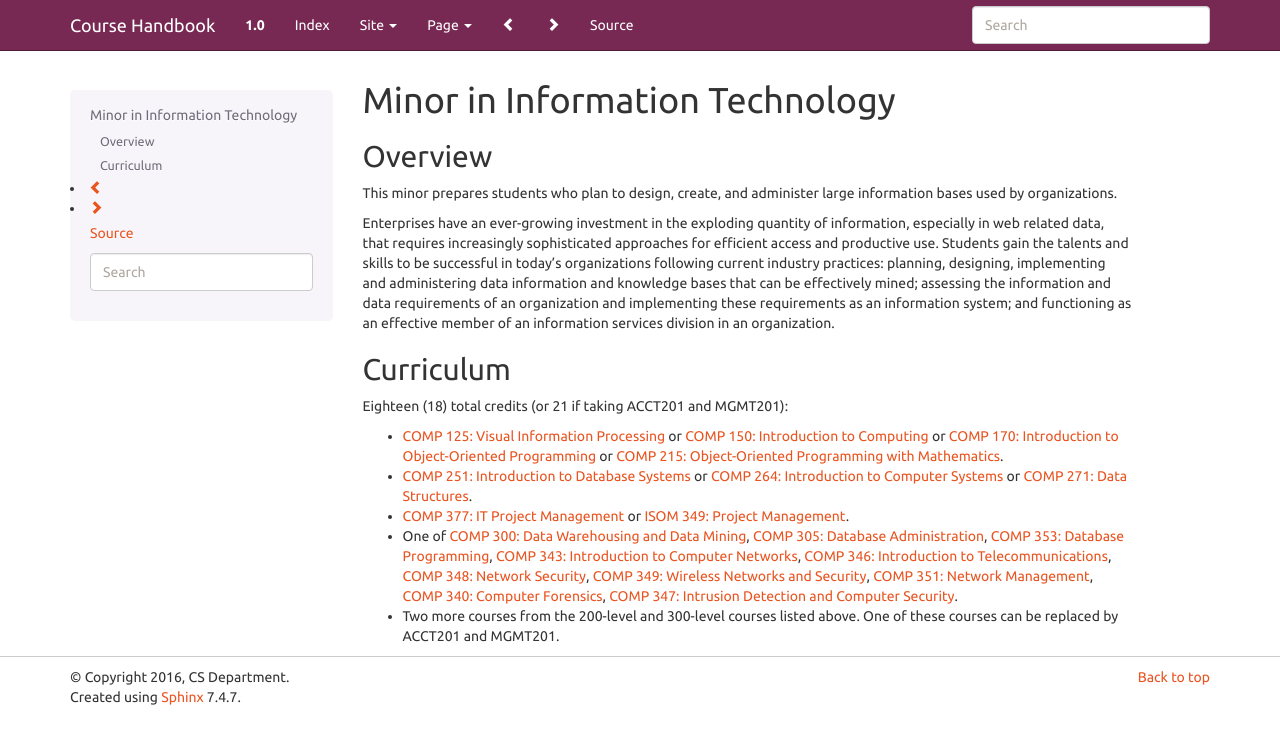
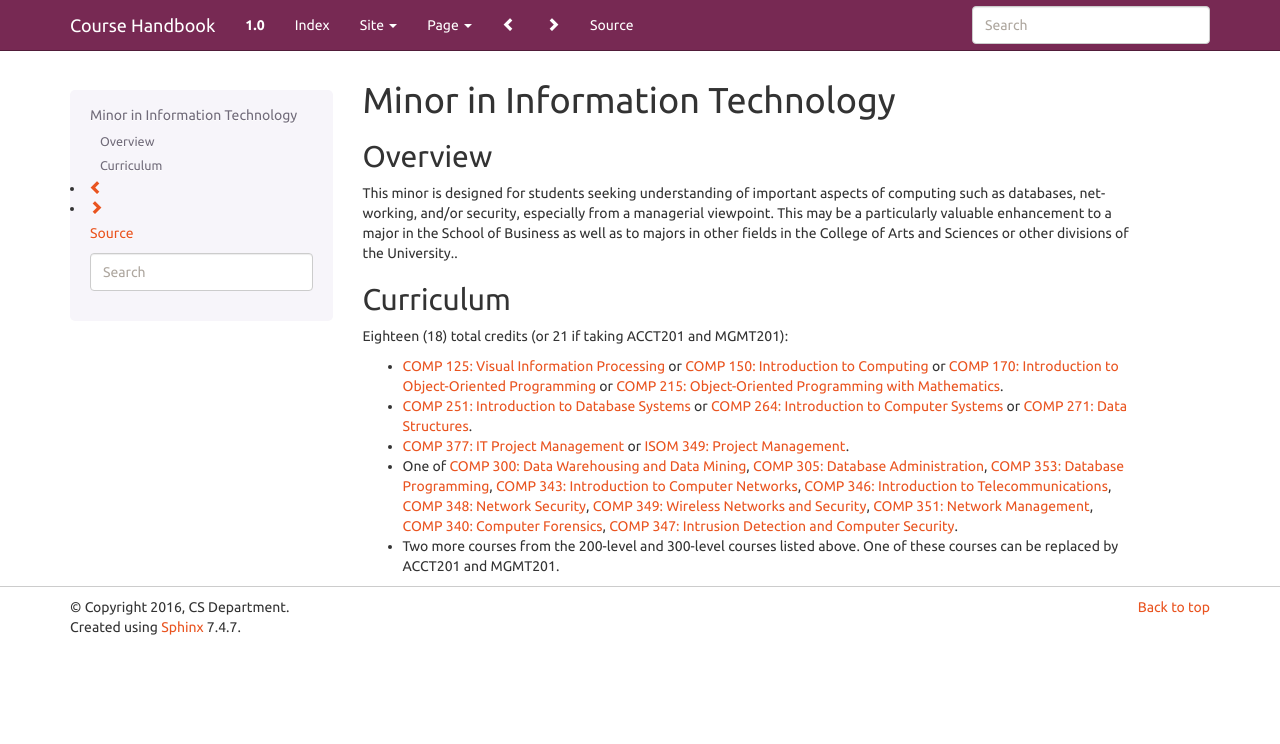
Before and after one commit to kyang5/coursedescriptions, a Sphinx documentation site: the page built from source/minorit.rst, in a window 1280 px wide. Shown: the top 744 px of the page. Built offline with Sphinx 7.4.7, drawn with Linux system fonts in a browser that asks for light colours.

Commit message:
Modified overView sction on minorit page

```diff
--- a/source/minorit.rst
+++ b/source/minorit.rst
@@ -6,18 +6,7 @@ Minor in Information Technology
 Overview
 --------
 
-This minor prepares students who plan to design, create, and administer large
-information bases used by organizations.
-
-Enterprises have an ever-growing investment in the exploding quantity of
-information, especially in web related data, that requires increasingly
-sophisticated approaches for efficient access and productive use. Students gain
-the talents and skills to be successful in today’s organizations following
-current industry practices: planning, designing, implementing and administering
-data information and knowledge bases that can be effectively mined; assessing
-the information and data requirements of an organization and implementing these
-requirements as an information system; and functioning as an effective member
-of an information services division in an organization.
+This minor is designed for students seeking understanding of important aspects of computing such as databases, networking, and/or security, especially from a managerial viewpoint. This may be a particularly valuable enhancement to a major in the School of Business as well as to majors in other fields in the College of Arts and Sciences or other divisions of the University..
 
 
 Curriculum
```
